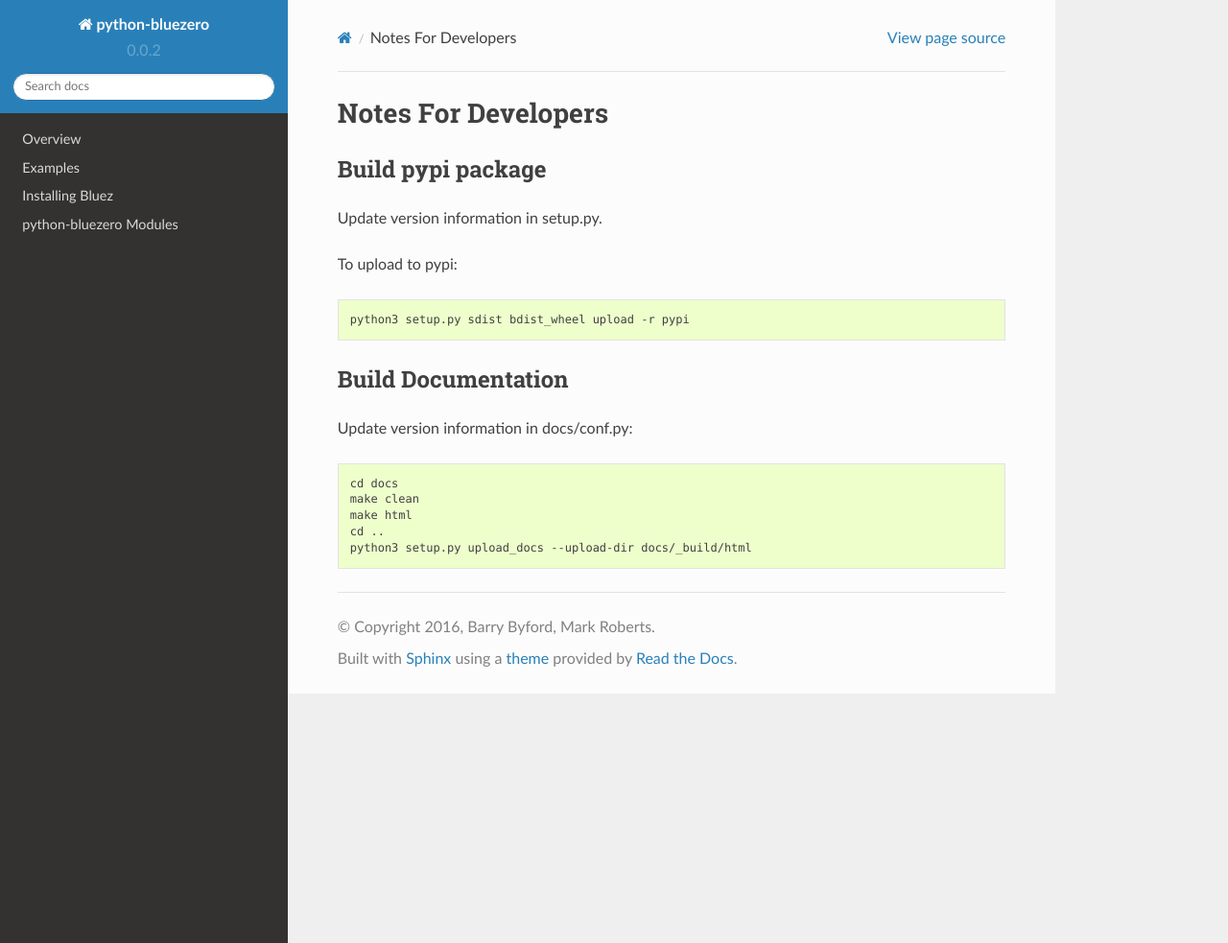
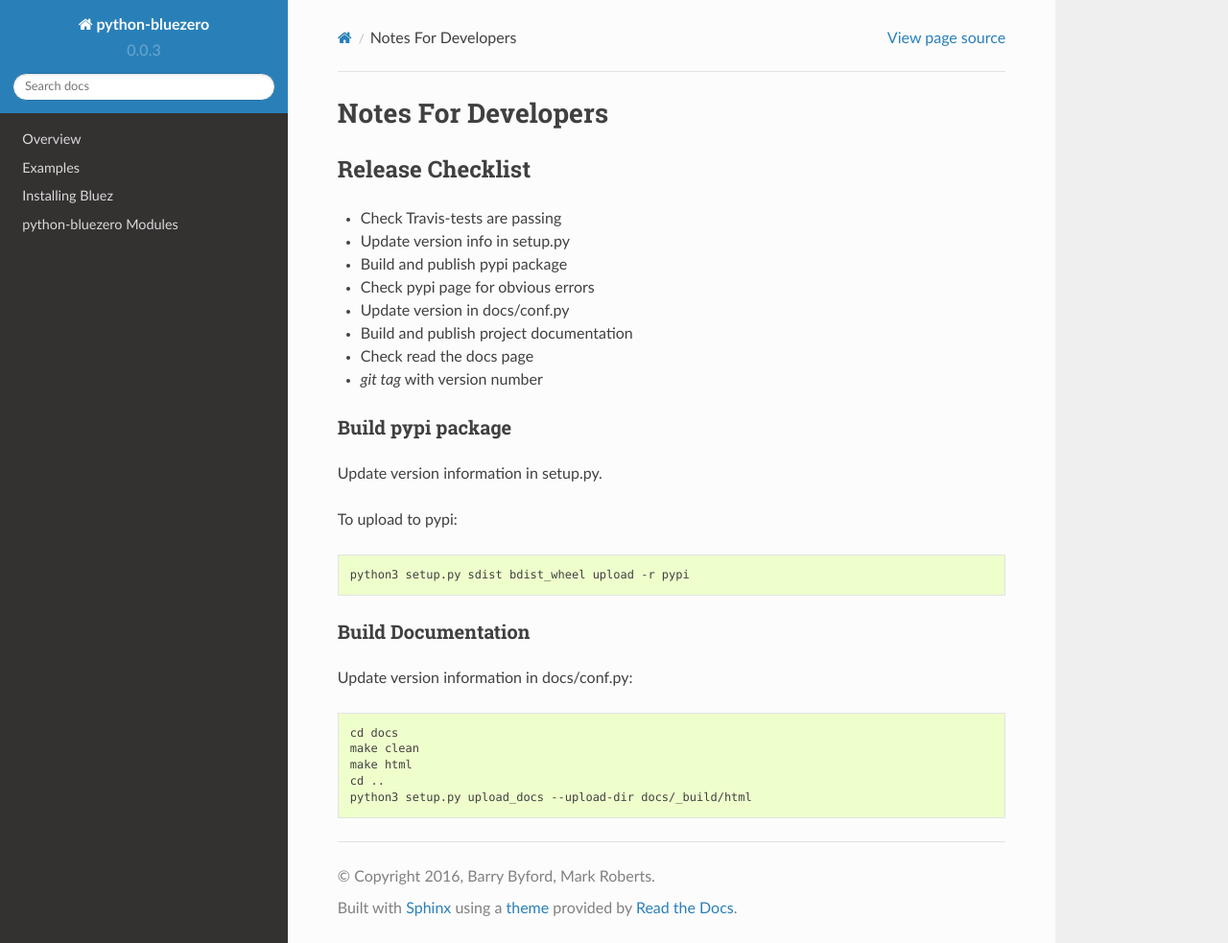
Before and after one commit to ukBaz/python-bluezero, a Sphinx documentation site: the page built from docs/developer_notes.rst, in a window 1280 px wide and 983 px high. Shown: the whole window at 96% size. Built offline with Sphinx 7.4.7 and the Read the Docs theme 2.0.0, drawn with Linux system fonts in a browser that asks for light colours.

Commit message:
Notes on doing a release (#114)

```diff
--- a/docs/conf.py
+++ b/docs/conf.py
@@ -55,9 +55,9 @@ author = u'Barry Byford, Mark Roberts'
 # built documents.
 #
 # The short X.Y version.
-version = u'0.0.2'
+version = u'0.0.3'
 # The full version, including alpha/beta/rc tags.
-release = u'0.0.2'
+release = u'0.0.3'
 
 # The language for content autogenerated by Sphinx. Refer to documentation
 # for a list of supported languages.
--- a/docs/developer_notes.rst
+++ b/docs/developer_notes.rst
@@ -2,6 +2,17 @@
 Notes For Developers
 ====================
 
+Release Checklist
+=================
+
+* Check Travis-tests are passing
+* Update version info in setup.py
+* Build and publish pypi package
+* Check pypi page for obvious errors
+* Update version in docs/conf.py
+* Build and publish project documentation
+* Check read the docs page
+* `git tag` with version number
 
 
 Build pypi package
```
